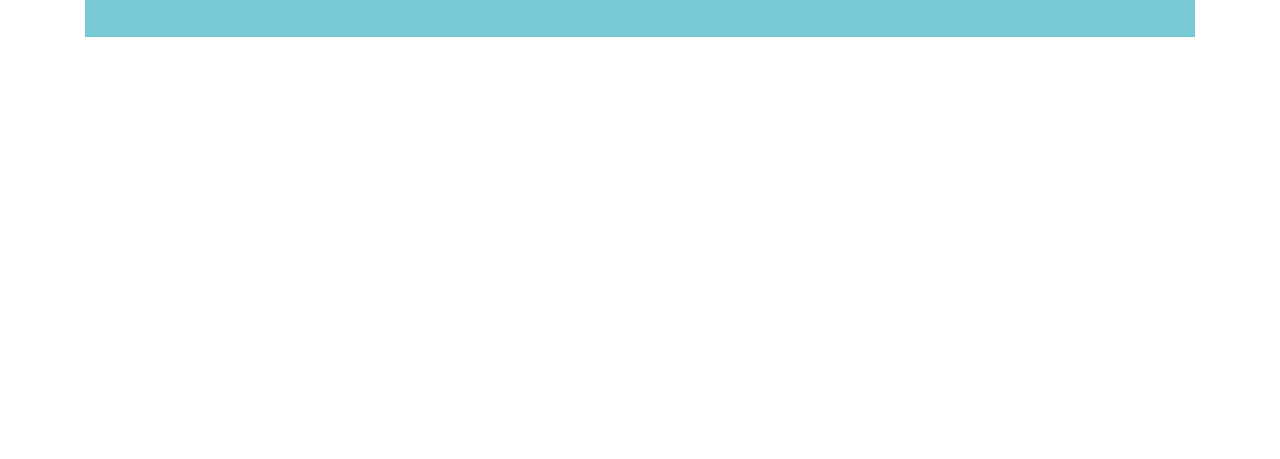
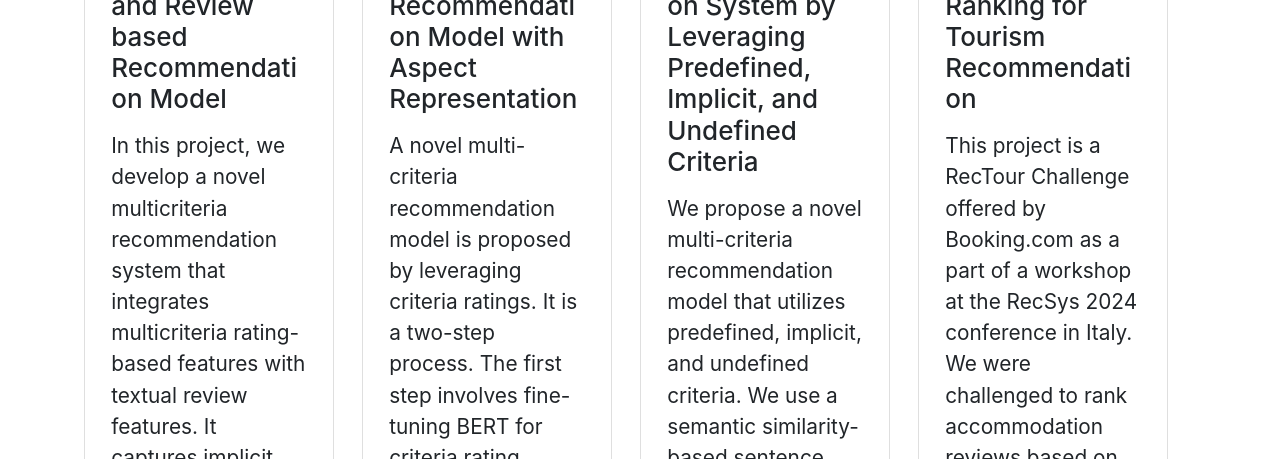
Before and after one commit to emrulhasan-nlp/emrulhasan-nlp.github-io, a plain HTML site: page projects.html in a window 1280 px wide. Shown: the part 641-1100 px from the top of the page. Before the commit the page ends 800 px from the top, so only its background shows below. Drawn offline with nearby package versions, Linux system fonts and the light colour scheme.

Commit message:
Porjects updated and added new projects

```diff
--- a/projects.html
+++ b/projects.html
@@ -65,55 +65,78 @@
         <div class="projects">
 <div class="row">
     <div class="card" style="width: 100%;">
-    <img class="card-img-top" src="img/Registration_TaskSelection.png" alt="MRRRec">
+    <!-- <img class="card-img-top" src="img/Registration_TaskSelection.png" alt="MRRRec"> -->
     <div class="card-body">
-      <h5 class="card-title">MRRRec: Multi-criteria Rating and Review based Recommendation Model</h5>
-      <p class="card-text">In this project, we introduce a novel multicriteria recommendation system that leverage the multiple criteria, and textual review.
-        Implicit criteria ratings are captured from textual review by utilizing attention machasim. Explicit criteria ratings are integrated into implicit criteria ratings and fed into a DNN to estimate the overall ratings.
-        We show that our proposed deep multicriteria recommendation model outperfroms the existing baselines in terms of both MSE, MAE, precision, recall, and F1</p>
-      <a href="https://ieeexplore.ieee.org/document/10020741" class="btn btn-primary">Project Link</a>
-      <br><br><a href="https://github.com/emrulhasan-nlp/MRRRec22" class="btn btn-primary">Source Code</a>
+      <h5 class="card-title">LLM for data annotation and benchmark development -News media biased detection</h5>
+      <p class="card-text">In this project, we developed a novel multimodal dataset called NewsMediaBias-Plus for analyzing media bias and disinformation through news articles and associated visual content.
+        The focus of the project is to mitigate the biases in political news, particularly in North American contexts.
+        The news articles were scraped from several mainstream journals including but not limited to CBC, BBC, The New York Times, etc.
+        We applied LLMs (llama and Mistral series) for the next annotation, and Multimodal models (CLIP, LLaVA series, MiniCPM, PaliGemma, and Phi3 Vision) for
+        image annotation. We also fine-tuned PaliGemma, and Llama (3, 3.1) and developed several benchmark models. </p>
+      <a href="https://vectorinstitute.ai/new-multimodal-dataset-will-help-in-the-development-of-ethical-ai-systems/" class="btn btn-primary">Project details</a>
+      <br><br><a href="https://huggingface.co/datasets/vector-institute/newsmediabias-plus" class="btn btn-primary">Dataset link</a>
     </div>
     </div>
-    <!-- <div class="card" style="width: 12rem;">
-        <img class="card-img-top" src="img/220px-Game_of_Thrones_Season_8.png" alt="Game_of_Thrones">
+    <div class="card" style="width: 12rem;">
+        <!-- <img class="card-img-top" src="img/220px-Game_of_Thrones_Season_8.png" alt="Game_of_Thrones"> -->
         <div class="card-body">
-          <h5 class="card-title">Sentiment Analysis on Game of Thrones tweets for Season 8</h5>
-          <p class="card-text">Analysis of sentiments of different characters by calculating polarity scores and predicted season outcome by applying logistic regression over the model dataset sample using train test split.</p>
-          <a href="https://github.com/Aritra23/GoT-Sentiment-Analysis-Twitter" class="btn btn-primary">Source Code</a>
+          <h5 class="card-title">MRRRec: Multi-criteria Rating and Review based Recommendation Model</h5>
+          <p class="card-text">
+            In this project, we develop a novel multicriteria recommendation system that integrates multicriteria rating-based features with textual review features.
+            It captures implicit criteria ratings from textual reviews using an attention mechanism and integrates them with explicit criteria ratings.
+            The criteria that are explicitly defined by the business are referred to as explicit criteria whereas implicit criteria are discussed in the text.
+            The combined features are then processed through a Deep Neural Network (DNN) to estimate overall ratings or preferences.
+            The proposed deep multicriteria recommendation model outperforms existing baselines in terms of Mean Squared Error (MSE), Mean Absolute Error (MAE), precision, recall, and F1 score.
+          </p>
+          <a href="https://ieeexplore.ieee.org/document/10020741" class="btn btn-primary">Article Link</a>
+          <br><br><a href="https://github.com/emrulhasan-nlp/MRRRec22" class="btn btn-primary">Source Code</a>
         </div>
       </div>
     <div class="card" style="width: 12rem;">
-        <img class="card-img-top" src="img/Earthquake_leaflet.PNG" alt="Earthquake_leaflet">
+        <!-- <img class="card-img-top" src="img/Earthquake_leaflet.PNG" alt="Earthquake_leaflet"> -->
         <div class="card-body">
-          <h5 class="card-title">Earthquake data visualization</h5>
-          <p class="card-text">Leaflet plot for Earthquake Data from USGS based on latitude and longitude</p>
-          <a href="https://aritra23.github.io/Earthquake-data-visualization-Leaflet/" class="btn btn-primary">Project Link</a>
-          <br><br><a href="https://github.com/Aritra23/Earthquake-data-visualization-Leaflet" class="btn btn-primary">Source Code</a>
+          <h5 class="card-title">Aspect-Aware Multi-Criteria Recommendation Model with Aspect Representation</h5>
+          <p class="card-text">A novel multi-criteria recommendation model is proposed by leveraging criteria ratings. It is a two-step process.
+            The first step involves fine-tuning BERT for criteria rating prediction with an additional aspect representation layer.
+            These predicted ratings are then aggregated using a deep neural network to estimate overall ratings.
+            The model was evaluated on three datasets-Tripadvisor, RateBeer, and BeerAdvocate, outperforming the several baselines.</p>
+          <a href="https://ieeexplore.ieee.org/abstract/document/10350125" class="btn btn-primary">Article Link</a>
+          <!-- <br><br><a href="https://github.com/Aritra23/Earthquake-data-visualization-Leaflet" class="btn btn-primary">Source Code</a>            -->
         </div>
-      </div> -->
-      <!--
+      </div>
         <div class="card" style="width: 12rem;">
-            <img class="card-img-top" src="img/belly_button_diversity.PNG" alt="belly_button_diversity">
+            <!-- <img class="card-img-top" src="img/belly_button_diversity.PNG" alt="belly_button_diversity"> -->
             <div class="card-body">
-              <h5 class="card-title">Belly Button Biodiversity</h5>
-              <p class="card-text">Interactive dashboard to explore the Belly Button Biodiversity DataSet.</p>
-              <a href="https://fathomless-crag-75171.herokuapp.com/" class="btn btn-primary">Project Link</a>
-              <br><br><a href="https://github.com/Aritra23/Belly-Button-Biodiversity-project" class="btn btn-primary">Source Code</a>
+              <h5 class="card-title">Multicriteria Recommendation System by Leveraging Predefined, Implicit, and Undefined Criteria</h5>
+              <p class="card-text">We propose a novel multi-criteria recommendation model that utilizes predefined, implicit, and undefined criteria.
+                We use a semantic similarity-based sentence clustering method to identify the predefined and implicit criteria and a sentiment analyzer to estimate their ratings.
+                Semantic similarity between each sentence in the review and the predefined criteria is calculated by using cosine similarity measure, and then the sentence is assigned to the most similar criteria.
+                A sentence is considered as expressing opinions on an undefined criterion if the similarity score between this sentence and all the predefined criteria is lower than a predefined threshold.
+                Ratings are computed for each extracted implicit criterion and the undefined criterion based on the review content.
+                Finally, we use all three types of criteria and an aggregation model to make the final rating prediction for the recommendation system.
+                Our proposed method demonstrates the superiority compared to several baselines on TripAdvisor and Beer Advocate datasets.
+              </p>
+              <!-- <a href="https://fathomless-crag-75171.herokuapp.com/" class="btn btn-primary">Project Link</a>
+              <br><br><a href="https://github.com/Aritra23/Belly-Button-Biodiversity-project" class="btn btn-primary">Source Code</a>            -->
             </div>
           </div>
 
           <div class="card" style="width: 12rem;">
-            <img class="card-img-top" src="img/UFO_Sightings.PNG" alt="UFO_Sightings">
+            <!-- <img class="card-img-top" src="img/UFO_Sightings.PNG" alt="UFO_Sightings"> -->
             <div class="card-body">
-              <h5 class="card-title">UFO Sighting Dataset</h5>
-              <p class="card-text">JavaScript and DOM Manipulation to filter dataset based single or multiple search categories</p>
-              <a href="https://aritra23.github.io/JavaScript-DOM-Manipulation-Challenge/" class="btn btn-primary">Project Link</a>
-              <br><br><a href="https://github.com/Aritra23/JavaScript-DOM-Manipulation-Challenge" class="btn btn-primary">Source Code</a>
+              <h5 class="card-title">Accommodation Review Ranking for Tourism Recommendation</h5>
+              <p class="card-text">This project is a RecTour Challenge offered by Booking.com as a part of a workshop at the RecSys 2024 conference in Italy.
+                We were challenged to rank accommodation reviews based on user preferences. Our team own the competition at a rank of second position and published a challenge paper at RecSys2024 conferences.
+                In this project, we propose an accommodation review ranking methodology by creating user and item profiles from the available features.
+                User and item profiles are encoded using a sentence transformer for feature extraction, and finally similarity between user profiles and item features.
+                The ranking performance is assessed with MRR@10 (Mean Reciprocal Rank) and Precision@10.
+                Our results demonstrate that beyond helpfulness votes, leveraging additional features (e.g., accommodation type, review title, positive aspects of reviews, etc.) significantly improves performance</p>
+              <!-- <a href="https://aritra23.github.io/JavaScript-DOM-Manipulation-Challenge/" class="btn btn-primary">Project Link</a> -->
+              <br><br><a href="https://github.com/emrulhasan-nlp/RecTour2024" class="btn btn-primary">Source Code</a>
             </div>
           </div>
 
-          <div class="card" style="width: 12rem;">
+          <!-- <div class="card" style="width: 12rem;">
             <img class="card-img-top" src="img/Spotify_Visualization.PNG" alt="Spotify">
             <div class="card-body">
               <h5 class="card-title">Spotify Visualization</h5>
@@ -229,7 +252,7 @@
               <a href="https://github.com/Aritra23/Secure-Banking-System" class="btn btn-primary">Source Code</a>
             </div>
           </div>
-        </div>
+        </div> -->
       -->
     </div>
         <!-- Footer -->
```
